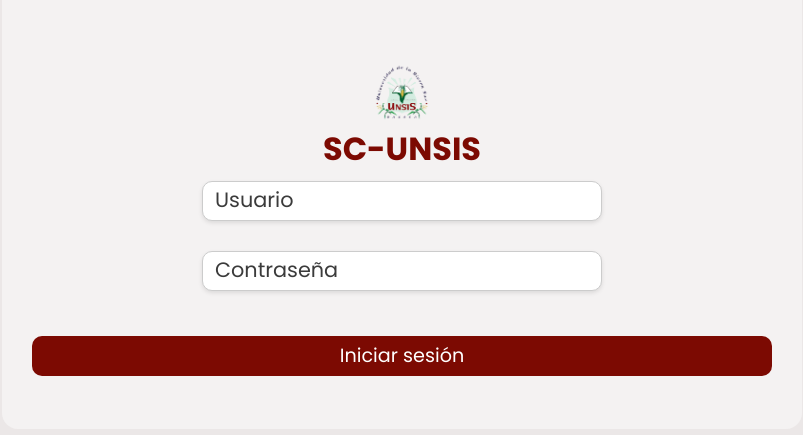
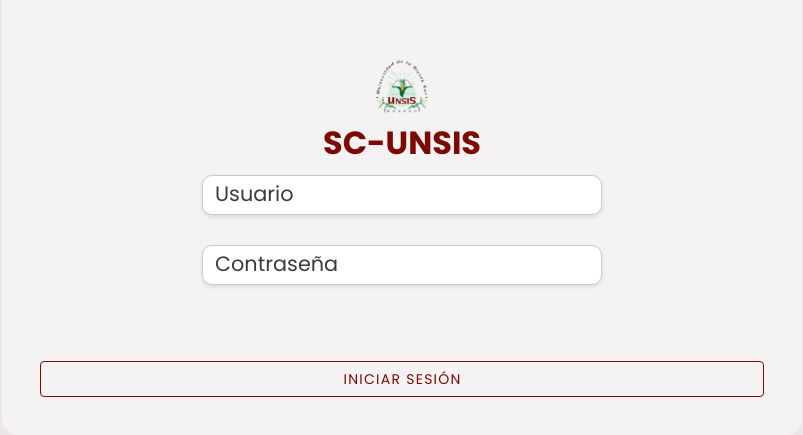
Before and after one commit to EleazarDevFS/SCUNSIS, a Vue app: page / in a window 1280 px wide. Shown: the part 195-630 px from the top of the page, without its empty margins (238-1041 px from the left). Built offline with nearby package versions, Linux system fonts and the light colour scheme.

Commit message:
Stable version

```diff
--- a/package.json
+++ b/package.json
@@ -9,6 +9,7 @@
     "preview": "vite preview"
   },
   "dependencies": {
+    "jspdf": "^3.0.1",
     "pdf-lib": "^1.17.1",
     "pdfjs-dist": "^5.3.31",
     "vue": "^3.5.13",
--- a/src/App.vue
+++ b/src/App.vue
@@ -11,7 +11,8 @@
   },
   mounted() {
     // Aplicar imagen de fondo cuando entramos a la aplicación
-    document.body.style.background = "#EBE7E7";
+    document.body.style.background = 'url("public/img/image.png") no-repeat center center fixed';
+    document.body.style.backgroundSize = 'cover';
   }
 }
 </script>
--- a/src/components/AsideComponent.vue
+++ b/src/components/AsideComponent.vue
@@ -7,13 +7,15 @@
     const logOut = document.getElementById('cerrar-sesion');
     const history = document.getElementById('historial-btn');
     const config = document.getElementById('configuracion-btn');
+    const btnsAside = document.querySelector('.btns-aside')
     //Eventos de click en los botones de navegaci+on
     goGCbtn.addEventListener('click', () => {
       this.$router.push('/genera_constancias');
     })
     inicioBtn.addEventListener('click', ()=>{
       this.$router.push('/inicio');
-    })
+      })
+
     logOut.addEventListener('click', ()=>{
       this.$router.push('/')
     })
--- a/src/components/EditPaperMaster.vue
+++ b/src/components/EditPaperMaster.vue
@@ -254,10 +254,6 @@
   display: inline-block;
 }
 
-canvas {
-  /* display: block; */
-}
-
 .text-box {
   position: absolute;
   padding: 4px 8px;
--- a/src/views/GenConsView.vue
+++ b/src/views/GenConsView.vue
@@ -45,8 +45,6 @@
 
 <template>
     <div class="Gen-Con-container">
-        <!-- <ActiveUser class="header" />
-        <AsideComponent class="aside" /> -->
         <main>
             <!-- <NavigationGC /> -->
             <div class="select-event">
--- a/src/views/InicioView.vue
+++ b/src/views/InicioView.vue
@@ -26,8 +26,6 @@
 </script>
 <template>
   <div class="inicio-container">
-    <!-- <ActiveUser class="header" />
-    <AsideComponent class="aside" /> -->
     <!-- Contenido principal -->
     <main>
       <div class="shortcuts"  id="genera-constancias">
@@ -57,7 +55,7 @@
 </template>
 <style scoped>
 .inicio-container {
-  width: 100vw;
+  width: calc (100vw - 100px);
   height: 100vh;
   display: flex;
   flex-wrap: wrap;
--- a/src/views/LoginView.vue
+++ b/src/views/LoginView.vue
@@ -12,8 +12,7 @@
   },
   methods: {
     login() {
-      // Bandera para mostrar alerta de bienvenida en HomePage
-      sessionStorage.setItem('showWelcomeAlert', '1');
+
       // Vamos a navegar hacia la vista de Inicio
       this.$router.push('/inicio');
     }
@@ -22,20 +21,27 @@
 </script>
 
 <template>
-  <form class="login" id="loginsc" @submit.prevent="login">
-    <Logo class="logotipo"/>
+  <form class="login" id="loginsc">
+    <Logo class="logotipo" />
     <input type="text" class="inputs-txt sub-log" placeholder="Usuario" />
     <input type="password" class="inputs-txt sub-log" placeholder="Contraseña" />
-    <button type="submit" id="btns" class="submits">Iniciar sesión</button>
+    <v-snackbar :timeout="2000" color="success" variant="outlined">
+      <template v-slot:activator="{ props }">
+        <v-btn id="log" class="ma-2" color="#7C0A02" variant="outlined" v-bind="props" @click="login">Iniciar sesión</v-btn>
+      </template>
+      A iniciado <strong>sesión</strong> con exito.
+    </v-snackbar>
+    <!-- <button type="submit" id="btns" class="submits">Iniciar sesión</button> -->
   </form>
 
 
 </template>
 
 <style scoped>
-.logotipo{
+.logotipo {
   margin-top: 16%;
 }
+
 .inputs-txt {
   border: 1px solid #ccc;
   border-radius: 10px;
@@ -54,6 +60,7 @@
   /* font-family: Arial, sans-serif; */
   font-weight: 400;
 }
+
 /* Contenido encima */
 .login {
   width: max-content;
@@ -74,7 +81,7 @@
   gap: 10px;
 }
 
-  .inputs-txt::placeholder{
+.inputs-txt::placeholder {
   color: #3b3b3b;
   font-style: normal;
   font-size: 1.3em;
@@ -89,17 +96,19 @@
   position: relative;
 }
 
-  .submits{
+.submits {
   height: 40px;
   background-color: #7C0A02;
   font-size: larger;
   border-radius: 10px;
   color: #fff;
 }
-  .shortcuts:hover{
+
+.shortcuts:hover {
   color: #7C0A02;
   border: solid #7C0A0277;
 }
+
 #btns {
   position: relative;
   top: -1.2em;
```
Also changed, not shown: 1 other file (tests, documents, lock files or other folders). Lines whose indentation alone changed are shown as unchanged.
